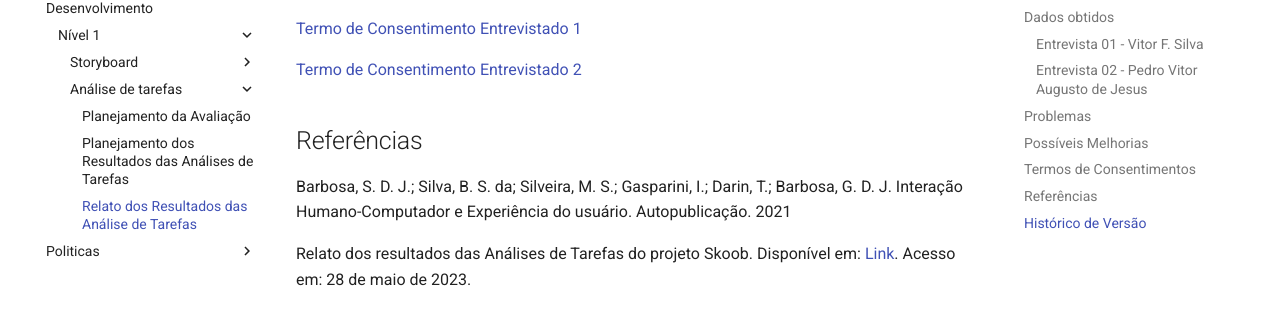
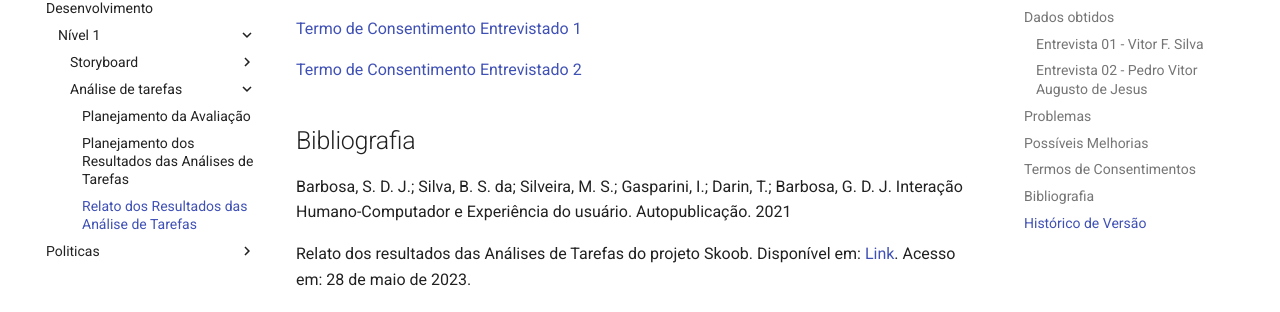
Before and after one commit to Interacao-Humano-Computador/2023.1-Wikipedia, an MkDocs documentation site: the page built from docs/design-avaliacao-desenvolvimento/nivel1/analiseDeTarefas/relatoDaAnaliseDeTarefa.md, in a window 1280 px wide and 900 px high, scrolled down 6180 px. Shown: the part 253-565 px from the top of the window. Built offline with MkDocs 1.6.1 and Material for MkDocs 9.7.7, drawn with Linux system fonts in a browser that asks for light colours; comment, search, counter and statistics services are not loaded.

Commit message:
Revisão texto
Co-authored-by: SamuelGSouza <samuelgomes318@gmail.com>

```diff
--- a/docs/design-avaliacao-desenvolvimento/nivel1/analiseDeTarefas/relatoDaAnaliseDeTarefa.md
+++ b/docs/design-avaliacao-desenvolvimento/nivel1/analiseDeTarefas/relatoDaAnaliseDeTarefa.md
@@ -134,7 +134,7 @@ Os termos de consentimentos, foram criados e enviados ao participantes da entrev
 
 [Termo de Consentimento Entrevistado 2](../../../pdfs/termoDeConsentimentoPedro.pdf)
 
-## Referências
+## Bibliografia
 
 Barbosa, S. D. J.; Silva, B. S. da; Silveira, M. S.; Gasparini, I.; Darin, T.; Barbosa, G. D. J. Interação Humano-Computador e Experiência do usuário. Autopublicação. 2021
 
```
